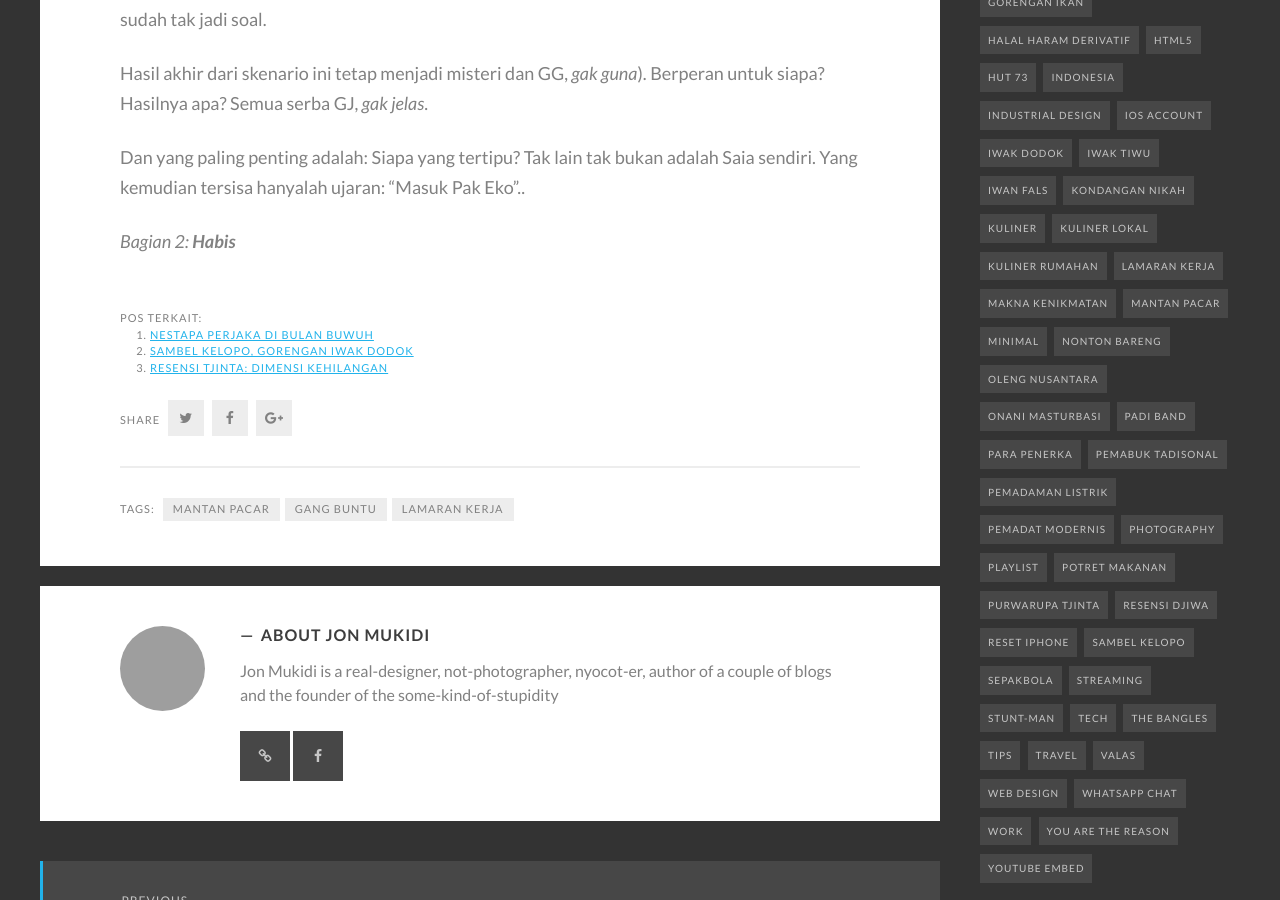
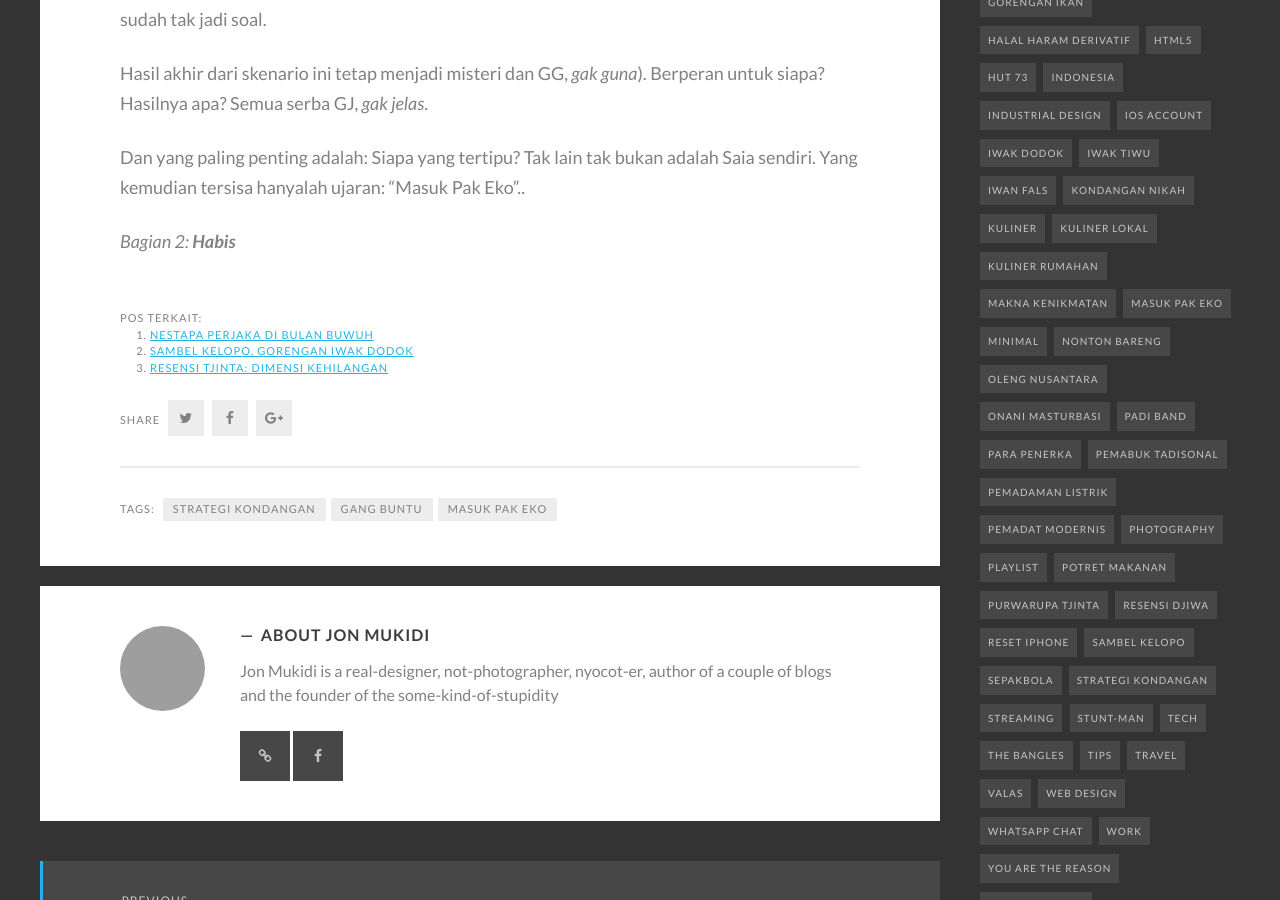
Before and after one commit to knoacc/pcr, a Jekyll site: the page built from _posts/2018-09-11-eks-nya-kawan-karib-pak-eko.md, in a window 1280 px wide and 900 px high, scrolled down 1455 px. Built offline with Jekyll 4.4.1, drawn with Linux system fonts in a browser that asks for light colours; some web fonts are replaced; our own code applies the rules of GitHub Pages for plain Markdown files; some of the changed text lies outside the part shown; grey boxes are pictures that could not be loaded.

Commit message:
Update 2018-09-11-eks-nya-kawan-karib-pak-eko.md

```diff
--- a/_posts/2018-09-11-eks-nya-kawan-karib-pak-eko.md
+++ b/_posts/2018-09-11-eks-nya-kawan-karib-pak-eko.md
@@ -1,14 +1,14 @@
 ---
 title: "X-nya Kawan Karib: Masuk Pak Eko?"
 description: Sebuah skenario sulap, ilusi yang sempurna di acara kondangan yang trak butuh bantuan Deddy Corbuzier
-tags: [mantan pacar, gang buntu, lamaran kerja,]
-image:
+tags: [strategi kondangan, gang buntu, masuk pak eko]
+image: https://media.suara.com/pictures/653x366/2018/08/29/31214-pak-eko-1.jpg
 date: 2018-09-11 07:00:00
 ---
 
 Benar kata Kaji Sukadi (penulis paciran.com yang punya cara bertutur ala jaman partai Masyumi, PNI dan PKI berjaya) bahwa **rasa cinta** adalah pengejawantahan ke-egois-an individu yang normal, terkadang menjadi sebuah keharusan. Bagaimana mungkin bisa mendapatkan apa yang menjadi cita-cintanya jika tidak egois? Kalau perlu milik kawan yang tak terlalu karib-pun bisa kena tikung. Demi pemenuhan ego yang suci.
 
-Kadang mencintai ini bisa menjadi sebuah narasi cerita yang ingin diceritakan dalam bentuk [ilusi **dicintai**](https://www.paciran.com/2018/09/08/resensi-tjinta-imensi-kehilangam.html) oleh yang sedang **dicinta**. Agar terjaga dari syak-wasangka orang lain bahwa dirinya seorang jomblo. Sebuah ilham yang baru terpikirkan, akan Saia laksanakan pada Minggu pagi ini ketika sedang ngopi di warung kopi langganan. _Eureka!_
+Kadang mencintai ini bisa menjadi sebuah narasi cerita yang ingin diceritakan dalam bentuk [ilusi **dicintai**](https://www.paciran.com/2018/09/08/resensi-tjinta-imensi-kehilangam.html) oleh yang sedang **dicinta**. Agar terjaga dari syak-wasangka orang lain bahwa dirinya seorang jomblo. Sebuah ilham yang baru terpikirkan, akan Saia laksanakan pada Minggu pagi ini ketika sedang ngopi di warung kopi langganan. _**Masuk Pak Eko!**_
 
 Ritual _kondangan_, adalah salah sekian dari daftar panjang [derita para perjaka](https://www.paciran.com/2018/09/10/nestapa-para-perjaka-di-bulan-buwuh.html). Utamanya, bagi perjaka yang masih saja sendiri ketika kawan-kawan karib menggamit lengan sang istri yang sedang menggendong buah hati atau paling tidak menyeret kekasih yang menggelayut manja di pundaknya sembari tak henti _wiridan_ harga-harga tas dan sepatu cantik yang di-inginkan-nya. Jadi, perlu strategi cerdas agar saat resepsi nanti tidak _tolah-toleh_ seperti _wedus kopok_, dan (untungnya) Saia termasuk orang yang terhindar dari kemalangan perjaka itu.
 
```
